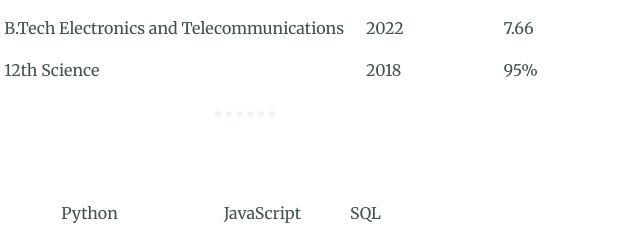
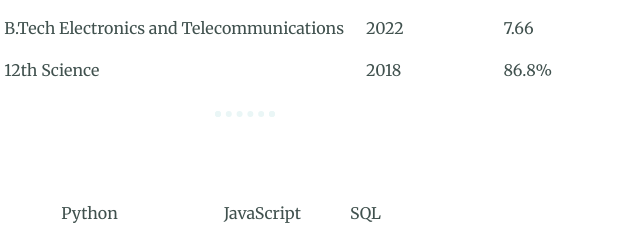
Before and after one commit to AditiPatil10/Resume, a plain HTML site: page index.html in a window 1280 px wide. Shown: the part 860-1099 px from the top of the page, 395-1035 px from the left. Drawn offline with Linux system fonts and the light colour scheme.

Commit message:
Update index.html

```diff
--- a/index.html
+++ b/index.html
@@ -58,7 +58,7 @@
             <td>Asian International Private School</td>
             <td>12th Science</td>
             <td>2018</td>
-            <td>95%</td>
+            <td>86.8%</td>
           </tr>
       </table>
       </div>
```
